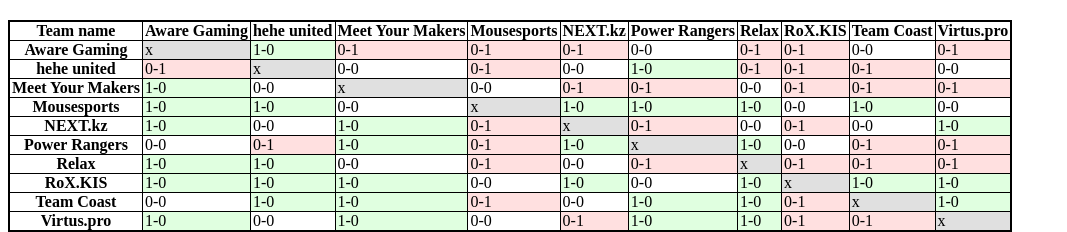
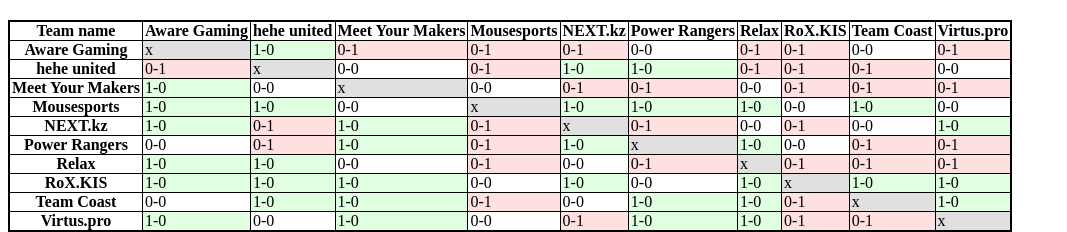
Before and after one commit to ti4roundrobin/ti4roundrobin.github.io, a plain HTML site: page index.html in a window 1280 px wide. Shown: the top 232 px of the page, without its empty margins (0-1067 px from the left). Drawn offline with Linux system fonts and the light colour scheme.

Commit message:
Added second result from round 9

```diff
--- a/index.html
+++ b/index.html
@@ -11,10 +11,10 @@
 <table id="results">
 <tr><th>Team name</th><th class="teamname">Aware Gaming</th><th class="teamname">hehe united</th><th class="teamname">Meet Your Makers</th><th class="teamname">Mousesports</th><th class="teamname">NEXT.kz</th><th class="teamname">Power Rangers</th><th class="teamname">Relax</th><th class="teamname">RoX.KIS</th><th class="teamname">Team Coast</th><th class="teamname">Virtus.pro</th></tr>
 <tr><th class="teamname">Aware Gaming</th><td>x</td><td>1-0</td><td>0-1</td><td>0-1</td><td>0-1</td><td>0-0</td><td>0-1</td><td>0-1</td><td>0-0</td><td>0-1</td></tr>
-<tr><th class="teamname">hehe united</th><td>0-1</td><td>x</td><td>0-0</td><td>0-1</td><td>0-0</td><td>1-0</td><td>0-1</td><td>0-1</td><td>0-1</td><td>0-0</td></tr>
+<tr><th class="teamname">hehe united</th><td>0-1</td><td>x</td><td>0-0</td><td>0-1</td><td>1-0</td><td>1-0</td><td>0-1</td><td>0-1</td><td>0-1</td><td>0-0</td></tr>
 <tr><th class="teamname">Meet Your Makers</th><td>1-0</td><td>0-0</td><td>x</td><td>0-0</td><td>0-1</td><td>0-1</td><td>0-0</td><td>0-1</td><td>0-1</td><td>0-1</td></tr>
 <tr><th class="teamname">Mousesports</th><td>1-0</td><td>1-0</td><td>0-0</td><td>x</td><td>1-0</td><td>1-0</td><td>1-0</td><td>0-0</td><td>1-0</td><td>0-0</td></tr>
-<tr><th class="teamname">NEXT.kz</th><td>1-0</td><td>0-0</td><td>1-0</td><td>0-1</td><td>x</td><td>0-1</td><td>0-0</td><td>0-1</td><td>0-0</td><td>1-0</td></tr>
+<tr><th class="teamname">NEXT.kz</th><td>1-0</td><td>0-1</td><td>1-0</td><td>0-1</td><td>x</td><td>0-1</td><td>0-0</td><td>0-1</td><td>0-0</td><td>1-0</td></tr>
 <tr><th class="teamname">Power Rangers</th><td>0-0</td><td>0-1</td><td>1-0</td><td>0-1</td><td>1-0</td><td>x</td><td>1-0</td><td>0-0</td><td>0-1</td><td>0-1</td></tr>
 <tr><th class="teamname">Relax</th><td>1-0</td><td>1-0</td><td>0-0</td><td>0-1</td><td>0-0</td><td>0-1</td><td>x</td><td>0-1</td><td>0-1</td><td>0-1</td></tr>
 <tr><th class="teamname">RoX.KIS</th><td>1-0</td><td>1-0</td><td>1-0</td><td>0-0</td><td>1-0</td><td>0-0</td><td>1-0</td><td>x</td><td>1-0</td><td>1-0</td></tr>
```
